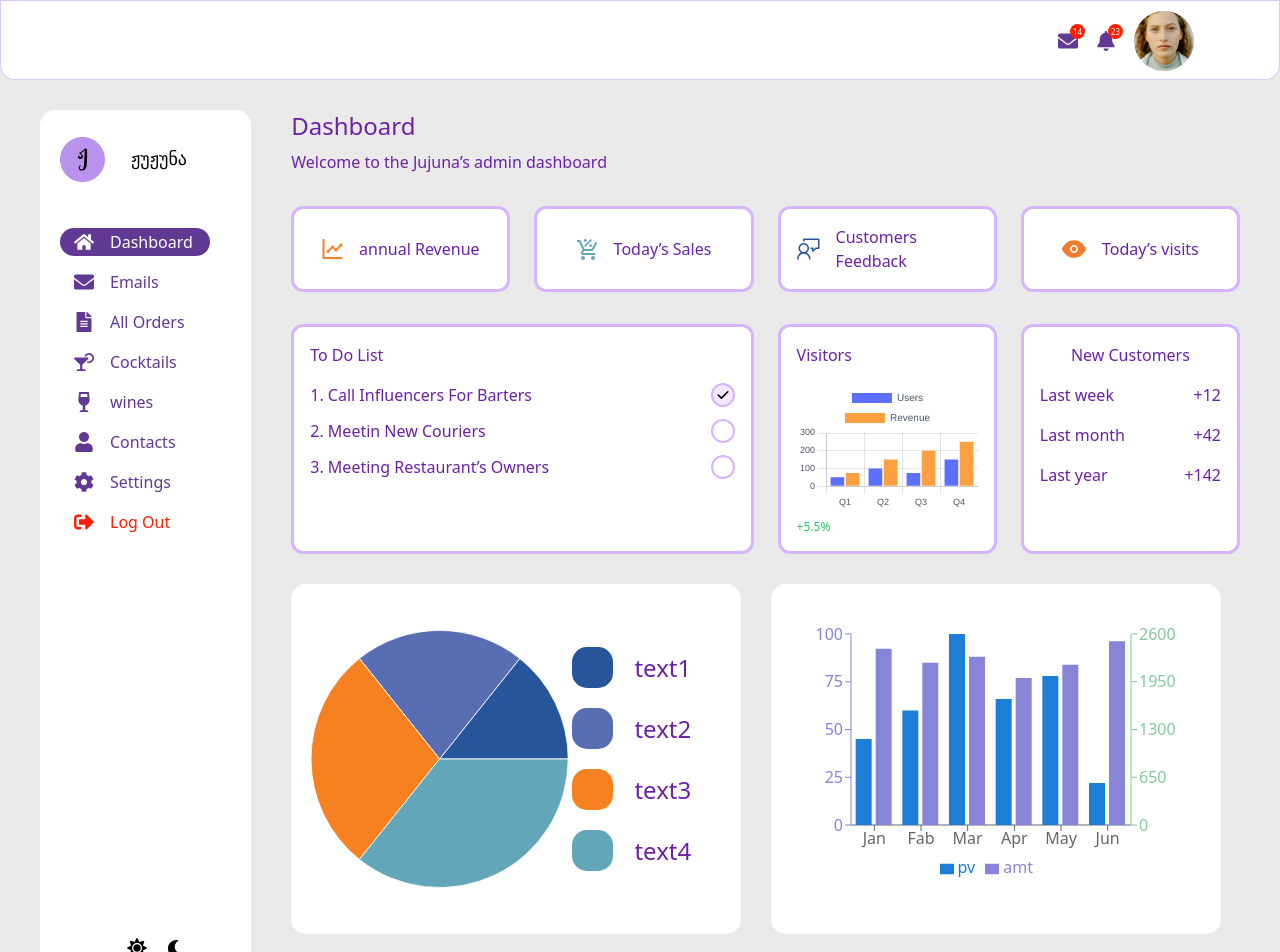
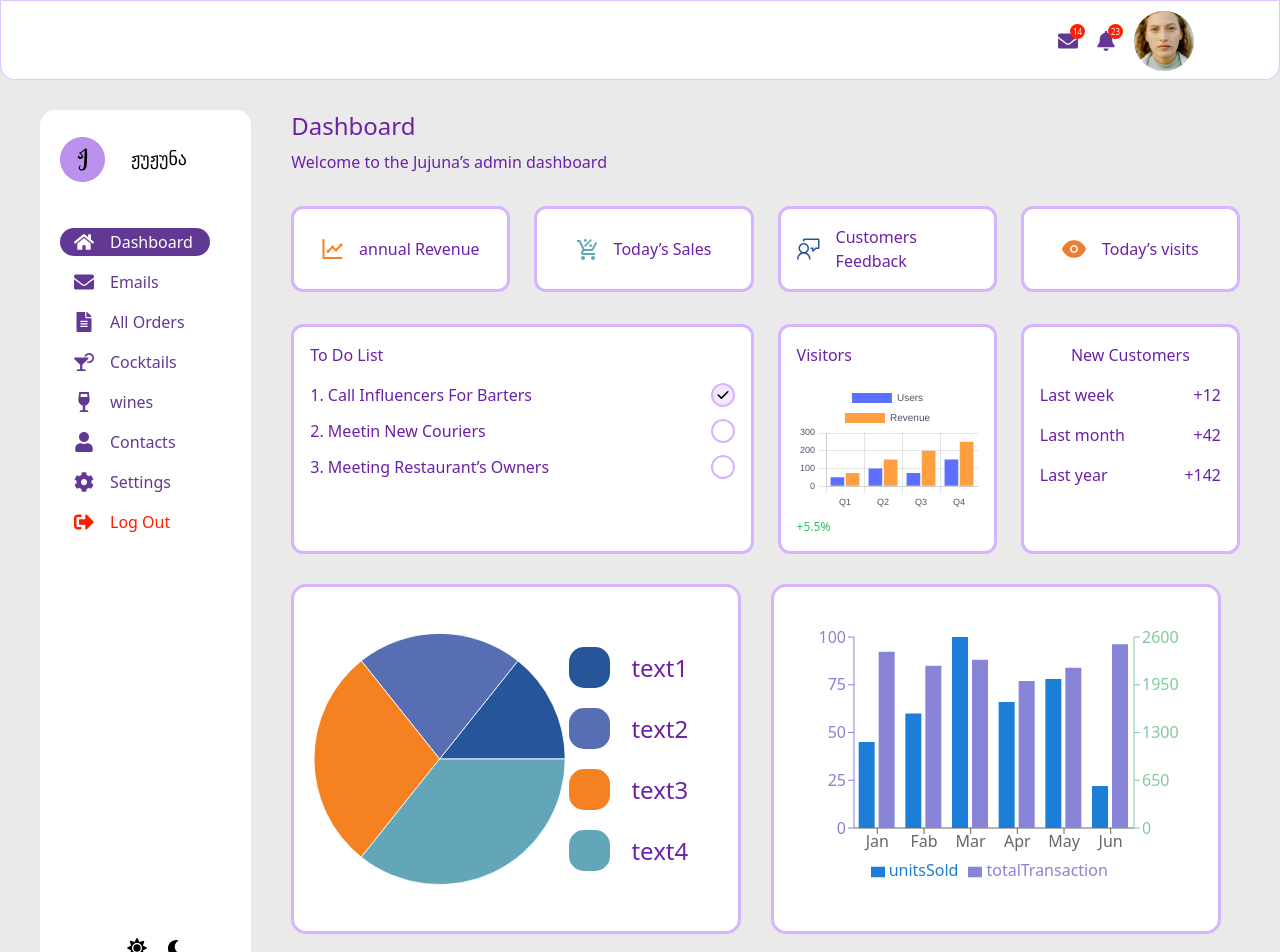
Before and after one commit to linesquad/jujuna-admin, a React (Vite) app: page /dashboard in a window 1280 px wide. Shown: the top 952 px of the page. Built offline with nearby package versions, Linux system fonts and the light colour scheme.

Commit message:
feat: give borders to components

```diff
--- a/src/components/dashboardComponents/PieDashboardChart.jsx
+++ b/src/components/dashboardComponents/PieDashboardChart.jsx
@@ -9,7 +9,7 @@ function PieDashboardChart() {
   ];
 
   return (
-    <div className="py-[20px] pl-[20px] pr-[50px] w-[450px] h-[350px] bg-[#fff] flex items-center gap-[4px] rounded-[15px]">
+    <div className="py-[20px] pl-[20px] pr-[50px] w-[450px] h-[350px] bg-[#fff] flex items-center gap-[4px] rounded-[15px] border-[3px] border-purple-300">
       <PieChart width={300} height={300}>
         <Pie
           data={data}
--- a/src/components/dashboardComponents/SalesChart.jsx
+++ b/src/components/dashboardComponents/SalesChart.jsx
@@ -2,16 +2,16 @@ import { Bar, BarChart, Legend, Tooltip, XAxis, YAxis } from "recharts";
 
 function SalesChart() {
   const data = [
-    { name: "Jan", pv: 45, amt: 2400 },
-    { name: "Fab", pv: 60, amt: 2210 },
-    { name: "Mar", pv: 100, amt: 2290 },
-    { name: "Apr", pv: 66, amt: 2000 },
-    { name: "May", pv: 78, amt: 2181 },
-    { name: "Jun", pv: 22, amt: 2500 },
+    { name: "Jan", unitsSold: 45, totalTransaction: 2400 },
+    { name: "Fab", unitsSold: 60, totalTransaction: 2210 },
+    { name: "Mar", unitsSold: 100, totalTransaction: 2290 },
+    { name: "Apr", unitsSold: 66, totalTransaction: 2000 },
+    { name: "May", unitsSold: 78, totalTransaction: 2181 },
+    { name: "Jun", unitsSold: 22, totalTransaction: 2500 },
   ];
 
   return (
-    <div className="bg-[#fff] rounded-[15px] w-[450px] h-[350px]">
+    <div className="bg-[#fff] rounded-[15px] w-[450px] h-[350px] border-[3px] border-purple-300">
       <BarChart
         width={450}
         height={300}
@@ -28,8 +28,8 @@ function SalesChart() {
         <YAxis yAxisId="right" orientation="right" stroke="#82ca9d" />
         <Tooltip />
         <Legend />
-        <Bar yAxisId="left" dataKey="pv" fill="#1c7ed6" />
-        <Bar yAxisId="right" dataKey="amt" fill="#8884d8" />
+        <Bar yAxisId="left" dataKey="unitsSold" fill="#1c7ed6" />
+        <Bar yAxisId="right" dataKey="totalTransaction" fill="#8884d8" />
       </BarChart>
     </div>
   );
```
